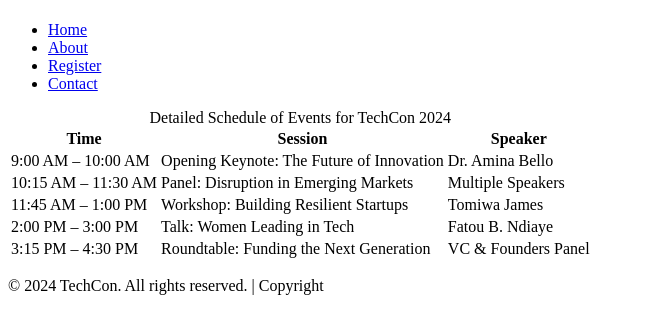
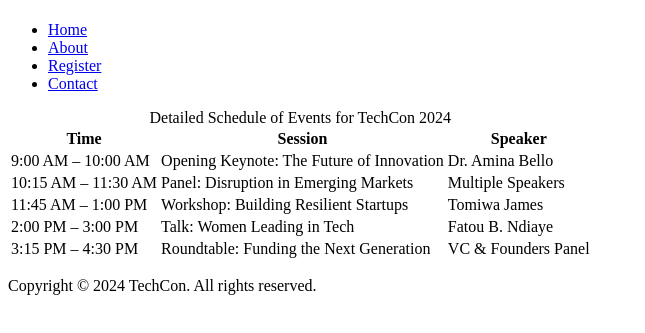
Before and after one commit to SmartTife/TechCon_HTML, a plain HTML site: page techcon_website/schedule.html in a window 1280 px wide. Shown: the part 59-392 px from the top of the page, without its empty margins (0-645 px from the left). Drawn offline with Linux system fonts and the light colour scheme.

Commit message:
Updated the schedule.html

```diff
--- a/techcon_website/schedule.html
+++ b/techcon_website/schedule.html
@@ -58,7 +58,7 @@
     </main>
 
     <footer>
-       <p>&copy; 2024 TechCon. All rights reserved. | Copyright</p>
+       <p>Copyright &copy; 2024 TechCon. All rights reserved.</p>
     </footer>
 </body>
 </html>
```
